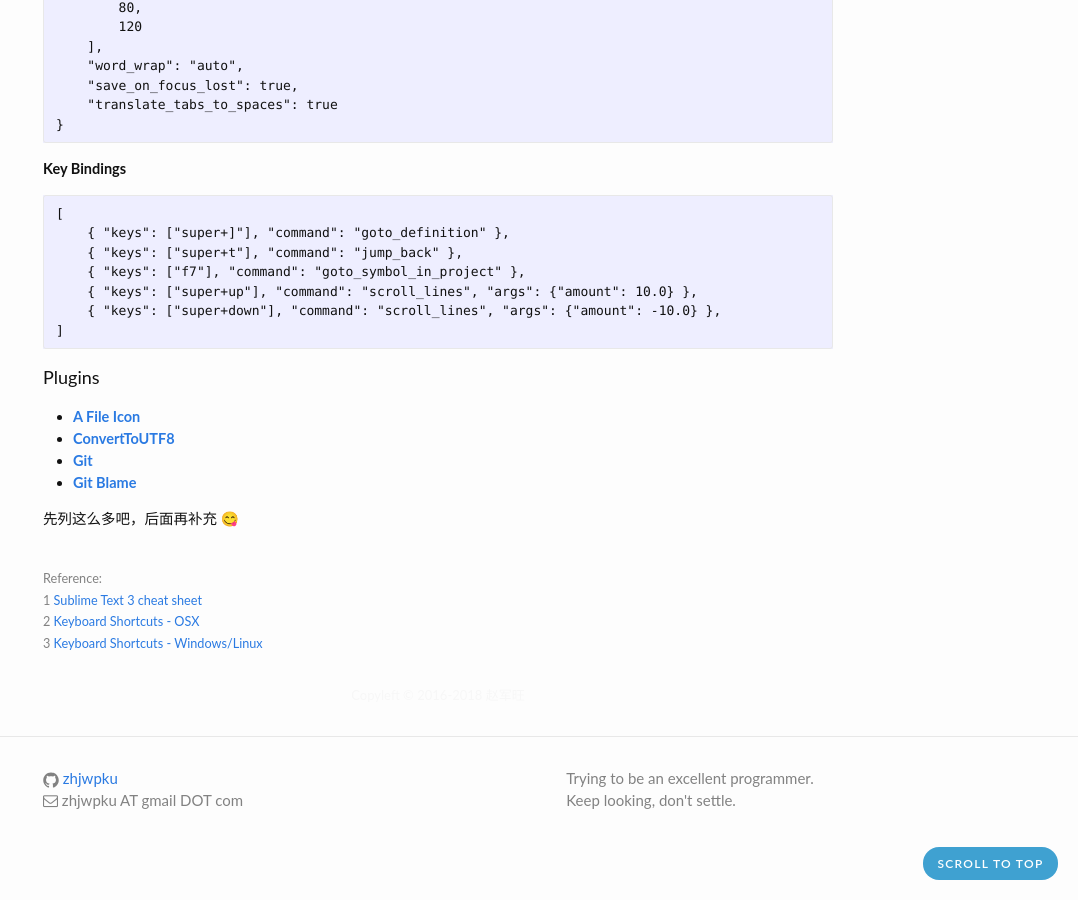
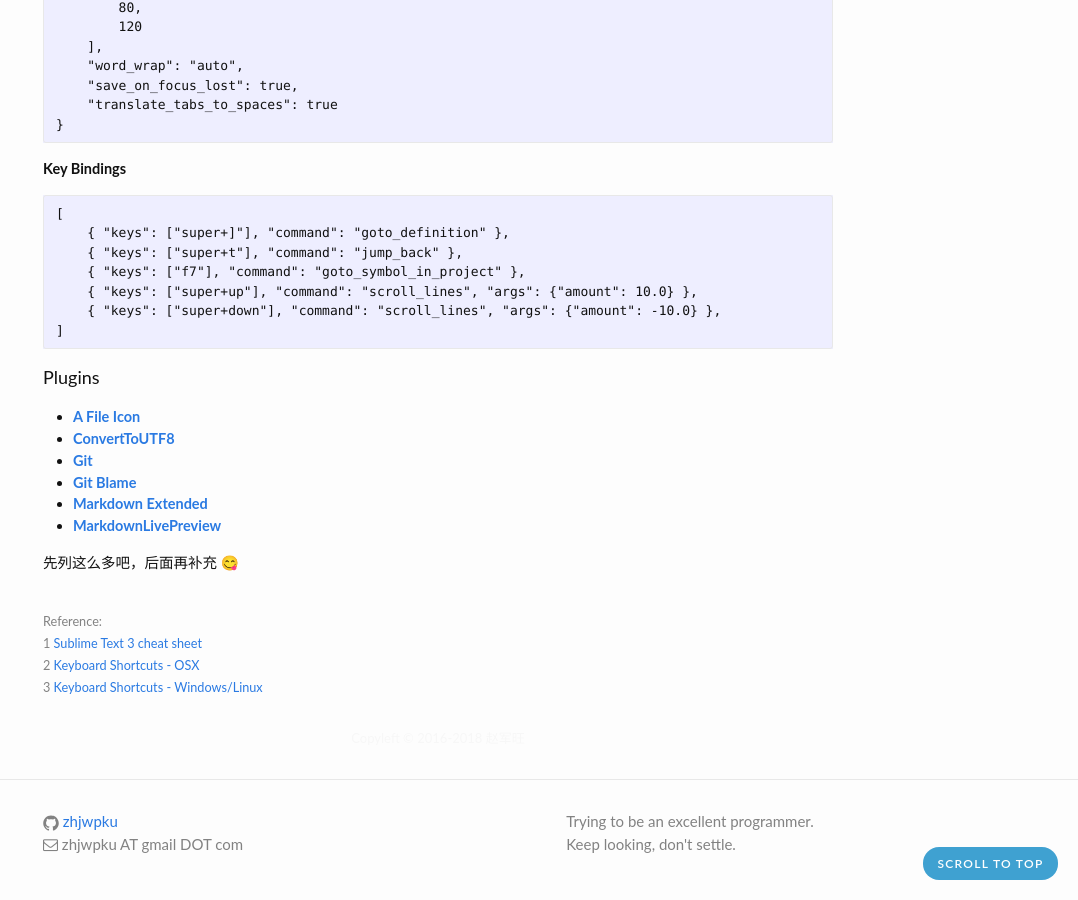
Before and after one commit to zhjwpku/zhjwpku.github.io, a Jekyll site: the page built from _posts/2019-03-27-shortcuts-in-sublime-text.md, in a window 1280 px wide and 900 px high, scrolled down 1751 px. Shown: the whole window, without its empty margins (202-1280 px from the left). Built offline with Jekyll 4.4.1, drawn with Linux system fonts in a browser that asks for light colours; comment, search, counter and statistics services are not loaded.

Commit message:
MarkdownLivePreview
Signed-off-by: Zhao Junwang <zhjwpku@gmail.com>

```diff
--- a/_posts/2019-03-27-shortcuts-in-sublime-text.md
+++ b/_posts/2019-03-27-shortcuts-in-sublime-text.md
@@ -118,6 +118,8 @@
 - **[ConvertToUTF8](https://github.com/seanliang/ConvertToUTF8)**
 - **[Git](https://github.com/kemayo/sublime-text-git)**
 - **[Git Blame](https://packagecontrol.io/packages/Git%20blame)**
+- **[Markdown Extended](https://github.com/jonschlinkert/sublime-markdown-extended)**
+- **[MarkdownLivePreview](https://packagecontrol.io/packages/MarkdownLivePreview)**
 
 先列这么多吧，后面再补充 😋
 
```
